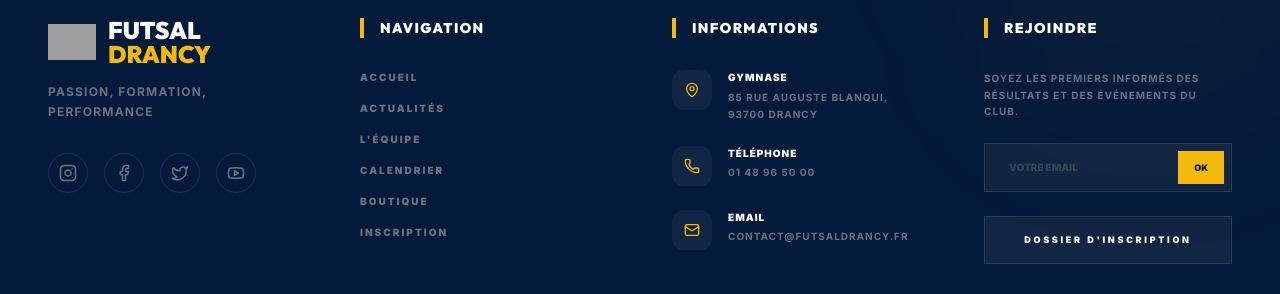
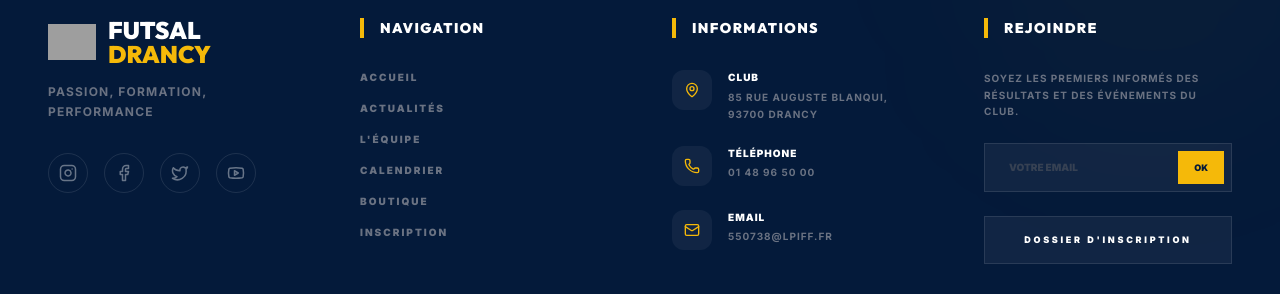
Before and after one commit to tharsananarul/futsal-drancy, a React (Vite) app: page /#/news in a window 1280 px wide. Shown: the part 2136-2430 px from the top of the page. Built offline with nearby package versions, Linux system fonts and the light colour scheme; grey boxes are pictures that could not be loaded.

Commit message:
Update club email to 550738@lpiff.fr and rename address label to Club

```diff
--- a/src/components/layout/Footer.tsx
+++ b/src/components/layout/Footer.tsx
@@ -82,7 +82,7 @@
                   <MapPin size={16} className="text-accent" />
                 </div>
                 <div className="flex flex-col">
-                  <span className="text-white text-[10px] font-black uppercase tracking-widest mb-1">Gymnase</span>
+                  <span className="text-white text-[10px] font-black uppercase tracking-widest mb-1">Club</span>
                   <span className="text-gray-500 text-[10px] font-bold uppercase tracking-widest leading-relaxed">
                     {contact.address}
                   </span>
--- a/src/data/clubData.ts
+++ b/src/data/clubData.ts
@@ -127,7 +127,7 @@
   contact: {
     address: "85 Rue Auguste Blanqui, 93700 Drancy",
     phone: "01 48 96 50 00",
-    email: "contact@futsaldrancy.fr",
+    email: "550738@lpiff.fr",
     socials: {
       instagram: "https://instagram.com/futsaldrancy",
       facebook: "https://facebook.com/futsaldrancy",
```
